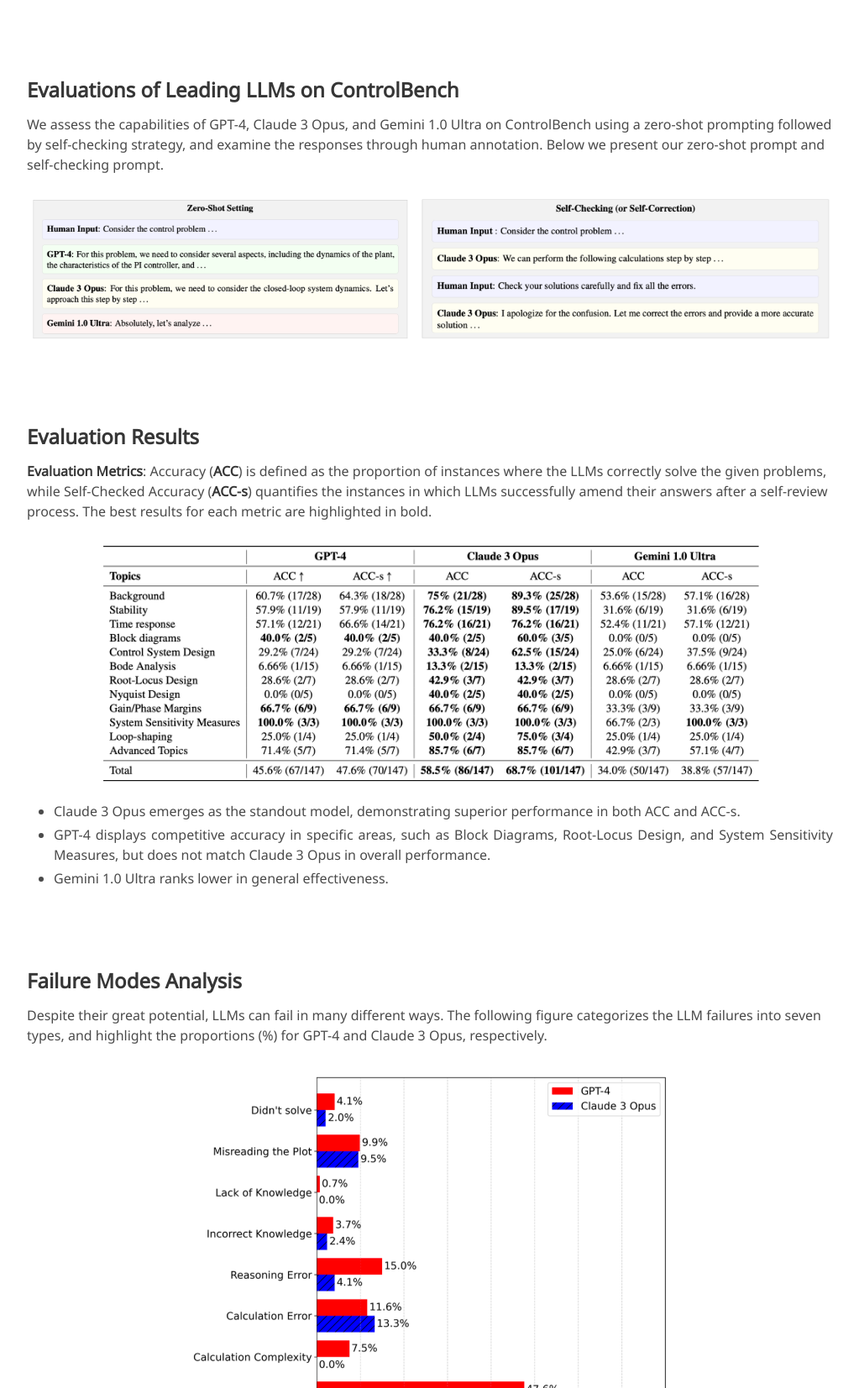
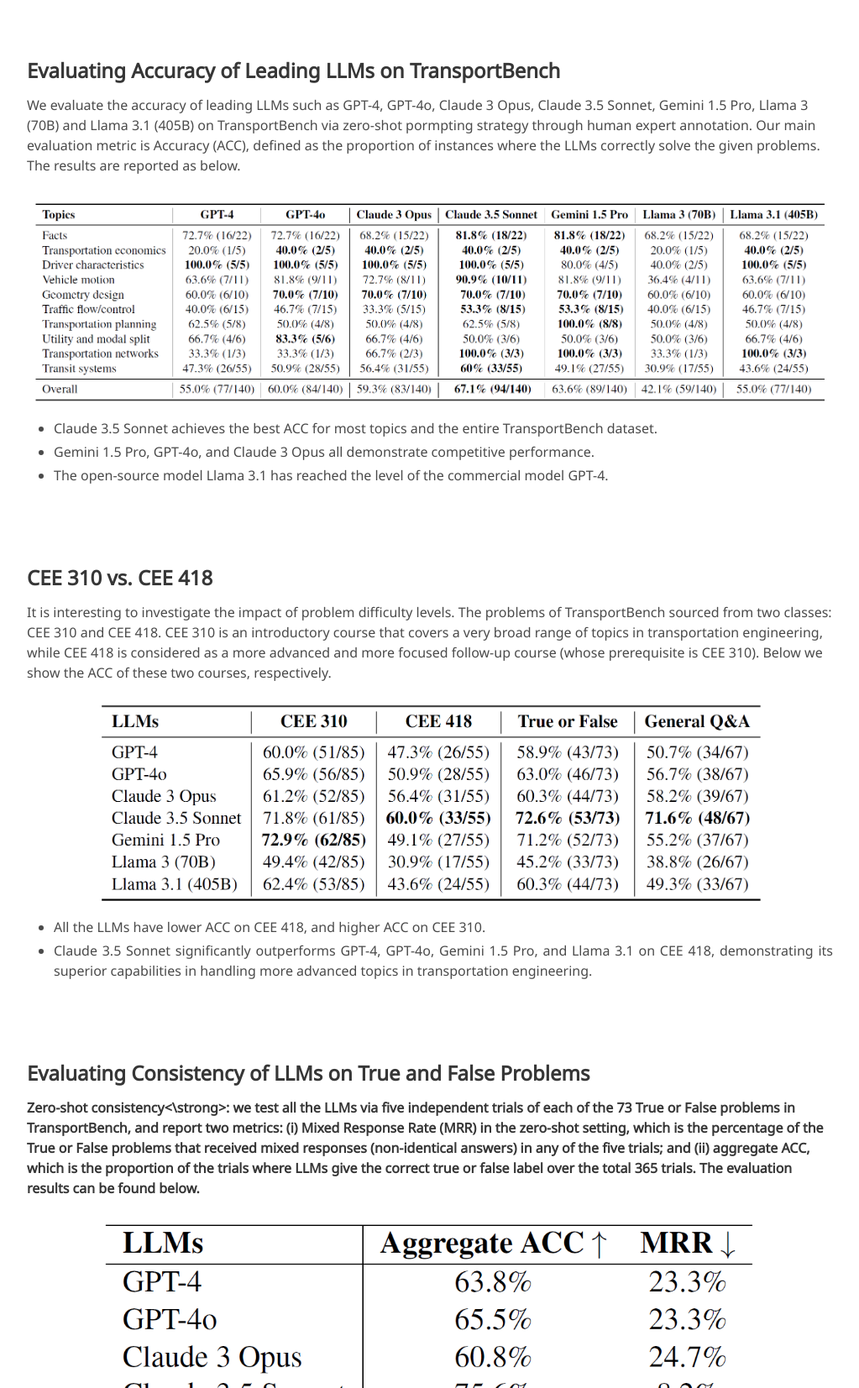
Before and after one commit to AGI4Engineering/TransportBench, a plain HTML site: page index.html in a window 1280 px wide. Shown: the part 1874-3527 px from the top of the page at 84% size, without its empty margins (128-1151 px from the left). Drawn offline with nearby package versions, Linux system fonts and the light colour scheme; a script that the page names is missing; some icons are missing; a web font is replaced by a local one.

Commit message:
Update index.html

```diff
--- a/index.html
+++ b/index.html
@@ -192,7 +192,7 @@ summarize the statistics of our TransportBench dataset for each topic as below.<
      <div class="content">
     <div style="text-align: center; margin-top: 20px;"> <!-- Center align the image container -->
       <img src="./static/images/dataset_overview.png"
-           style="width: 100%; max-width: 800px; height: auto; display: block; margin: 0 auto;" <!-- Make the image responsive and centered -->
+           style="width: 100%; max-width: 750px; height: auto; display: block; margin: 0 auto;" <!-- Make the image responsive and centered -->
     </div>
     <!-- Explanation of the diagram -->
     <div class="content" style="margin-top: 20px;">
@@ -213,16 +213,24 @@ summarize the statistics of our TransportBench dataset for each topic as below.<
 <section class="section">
   <div class="container is-max-desktop">
     <div class="content">
-     <h3>Evaluations of Leading LLMs on ControlBench</h3>
-    <p>We assess the capabilities of GPT-4, Claude 3 Opus, and Gemini 1.0 Ultra on ControlBench using a zero-shot prompting followed by self-checking strategy, and examine the responses through human annotation.
-      Below we present our zero-shot prompt and self-checking prompt.</p>
+     <h3>Evaluating Accuracy of Leading LLMs on TransportBench</h3>
+    <p>We evaluate the accuracy of leading LLMs such as GPT-4, GPT-4o, Claude 3 Opus, Claude 3.5 Sonnet, Gemini 1.5 Pro, Llama 3 (70B) and Llama 3.1 (405B)
+      on TransportBench via zero-shot pormpting strategy through human expert annotation. Our main evaluation
+      metric is Accuracy (ACC), defined as the proportion of instances where the LLMs correctly solve the given problems. The results are reported as below.</p>
       </div>
     <!-- Summary of the work -->
      <div class="content">
     <div style="text-align: center; margin-top: 20px;"> <!-- Center align the image container -->
-      <img src="./static/images/zero_prompt.png"
+      <img src="./static/images/table2.png"
            style="width: 100%; max-width: 1200px; height: auto; display: block; margin: 0 auto;" <!-- Make the image responsive and centered -->
     </div>
+      <div class="content has-text-justified">
+        <ul>
+          <li>Claude 3.5 Sonnet achieves the best ACC for most topics and the entire TransportBench dataset.</li>
+          <li>Gemini 1.5 Pro, GPT-4o, and Claude 3 Opus all demonstrate competitive performance.</li>
+          <li>The open-source model Llama 3.1 has reached the level of the commercial model GPT-4.</li>
+        </ul>
+       </div>
   </div>
 </div>
 </section>
@@ -233,18 +241,19 @@ summarize the statistics of our TransportBench dataset for each topic as below.<
   <div class="container is-max-desktop">
     <!-- Summary of the work -->
     <div class="content">
-      <h3>Evaluation Results</h3>
-      <p><strong>Evaluation Metrics</strong>: Accuracy (<strong>ACC</strong>) is defined as the proportion of instances where the LLMs correctly solve the given problems, while Self-Checked Accuracy (<strong>ACC-s</strong>) quantifies the instances in which LLMs
-        successfully amend their answers after a self-review process. The best results for each metric are highlighted in bold.</p>
+      <h3>CEE 310 vs. CEE 418</h3>
+      <p>It is interesting to investigate the impact of problem difficulty levels. The problems of TransportBench sourced from two classes: CEE 310 and CEE 418.
+        CEE 310 is an introductory course that covers a very broad range of topics in transportation engineering, while CEE 418 is considered as a
+        more advanced and more focused follow-up course (whose prerequisite is CEE 310). Below we show the ACC of these two courses, respectively.</p>
       <div style="text-align: center; margin-top: 20px;"> <!-- Center align the image container -->
-      <img src="./static/images/evaluations_whole.png"
+      <img src="./static/images/table3.png"
            style="width: 100%; max-width: 800px; height: auto; display: block; margin: 0 auto;" <!-- Make the image responsive and centered -->
       </div>
       <div class="content has-text-justified">
         <ul>
-          <li>Claude 3 Opus emerges as the standout model, demonstrating superior performance in both ACC and ACC-s.</li>
-          <li>GPT-4 displays competitive accuracy in specific areas, such as Block Diagrams, Root-Locus Design, and System Sensitivity Measures, but does not match Claude 3 Opus in overall performance.</li>
-          <li>Gemini 1.0 Ultra ranks lower in general effectiveness.</li>
+          <li>All the LLMs have lower ACC on CEE 418, and higher ACC on CEE 310.</li>
+          <li>Claude 3.5 Sonnet significantly outperforms GPT-4, GPT-4o, Gemini 1.5 Pro, and Llama 3.1 on CEE 418, demonstrating its superior capabilities in handling
+more advanced topics in transportation engineering.</li>
         </ul>
        </div>
    </div>
@@ -256,17 +265,44 @@ summarize the statistics of our TransportBench dataset for each topic as below.<
   <div class="container is-max-desktop">
     <!-- Summary of the work -->
     <div class="content">
-      <h3>Failure Modes Analysis</h3>
-      <p>Despite their great potential, LLMs can fail in many different ways. The following figure categorizes the LLM failures into seven types,
-        and highlight the proportions (%) for GPT-4 and Claude 3 Opus, respectively.</p>
+      <h3>Evaluating Consistency of LLMs on True and False Problems</h3>
+      <p><strong>Zero-shot consistency<\strong>: we test all the LLMs via five independent trials of each of the 73
+True or False problems in TransportBench, and report two metrics: (i) Mixed Response Rate (MRR) in
+the zero-shot setting, which is the percentage of the True or False problems that received mixed responses
+(non-identical answers) in any of the five trials; and (ii) aggregate ACC, which is the proportion of the
+trials where LLMs give the correct true or false label over the total 365 trials. The evaluation results can be found below. </p>
       <div style="text-align: center; margin-top: 20px;"> <!-- Center align the image container -->
-      <img src="./static/images/error_type.png"
-           style="width: 100%; max-width: 600px; height: auto; display: block; margin: 0 auto;" <!-- Make the image responsive and centered -->
+      <img src="./static/images/table4.png"
+           style="width: 100%; max-width: 800px; height: auto; display: block; margin: 0 auto;" <!-- Make the image responsive and centered -->
       </div>
       <div class="content has-text-justified">
         <ul>
-          <li>The biggest bottleneck preventing GPT-4 to achieve better accuracy on ControlBench is its limited reasoning capabilities.</li>
-          <li>The performance of Claude 3 Opus can be further boosted by improving its calculation abilities or calling external tools.</li>
+          <li>Llama 3 achieves the lowest MRR. However, the aggregate ACC for Llama 3 is also the lowest. This means that Llama 3 has strong bias in
+            answering TransportBench questions and consistently generate wrong answers.</li>
+          <li>Claude 3 Sonnet achieves the highest aggregate ACC while maintaining a very low MMR.</li>
+          <li>From the MMR values, we can see that most LLMs including GPT-4, GPT-4o, Claude 3 Opus, and Gemini 1.5 Pro are not very consistent in giving
+            true/false labels in the zero-shot setting.</li>
+          <li>The aggregate ACC trend is quite consistent with the original ACC results in Table 3. Overall, it is fair to claim that LLMs have shown promise
+            in solving transportation system problems. <\li>
+        </ul>
+       </div>
+            <p><strong>Consistency under self-checking prompts<\strong>: we examine whether LLMs will generate
+consistent answers and reasoning when they are prompted to double check their original answers. To this end, we
+              introduce another metric: self-checking accuracy, which quantifies the instances in which LLMs give correct answers after the self-checking process. The
+              second metric is the number of the True or False problems in which the
+LLMs flip the original correct answers to wrong ones. The number of incorrect flips can give a more
+direct illustration on the extent of the inconsistency in the self-checking setting. The evaluation results can be found as below.</p>
+      <div style="text-align: center; margin-top: 20px;"> <!-- Center align the image container -->
+      <img src="./static/images/table5.png"
+           style="width: 100%; max-width: 1000px; height: auto; display: block; margin: 0 auto;" <!-- Make the image responsive and centered -->
+      </div>
+      <div class="content has-text-justified">
+        <ul>
+          <li>GPT-4o and GPT-4 are the only two models whose accuracy is benefited from the self-checking prompts.</li>
+          <li>Claude 3 Sonnet achieves the highest aggregate ACC while maintaining a very low MMR.</li>
+          <li>Given self-checking prompts, Claude 3.5 Sonnet is still more consistent than Claude 3 Opus,
+Gemini 1.5 Pro, Llama 3, and Llama 3.1.</li>
+          <li>Claude 3 Opus, Gemini 1.5 Pro, Llama 3, and Llama 3.1 all make many incorrect flips. <\li>
         </ul>
        </div>
    </div>
```
